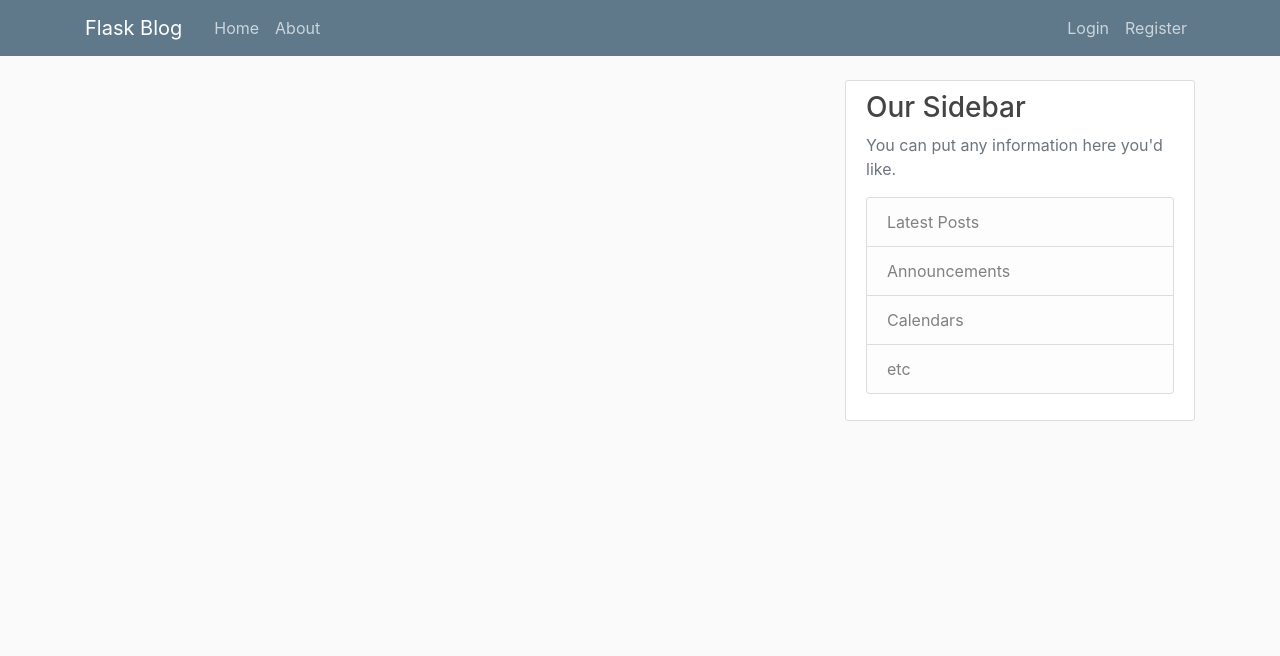
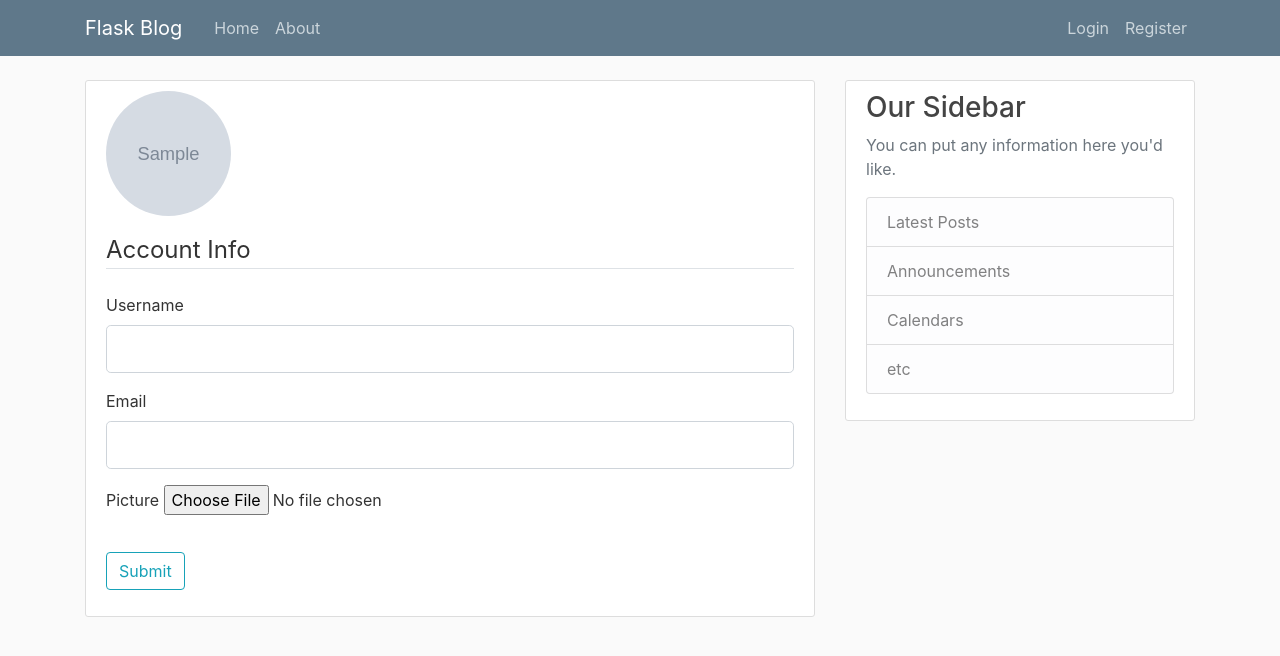
Before and after one commit to nhminh0701/FlaskTutorial, a Python web app: template flaskblog/templates/account.html in a window 1280 px wide. Shown: the top 656 px of the page. Run offline with Jinja, Linux system fonts and the light colour scheme; the template is opened without the code that fills it: most values are stand-ins (such as "Sample title", 1, 10 or a date in 2020); grey boxes marked "Sample" are stand-in pictures; form fields are guessed from the names that the template uses; some libraries are stand-ins or nearby versions.

Commit message:
Part 7 25:48

```diff
--- a/flaskblog/templates/account.html
+++ b/flaskblog/templates/account.html
@@ -2,6 +2,70 @@
 
 {% block content %}
 
-    <h1>{{ current_user.username }}</h1>
+
+
+    <div class="content-section">
+        <div class ="media">
+            <img class="rounded-circle account-img" src="{{ image_file }}">
+            <div class="media-body">
+                <h2 class="account-heading">{{ current_user.username }}</h2>
+                <p class="text-secondary">{{ current_user.email }}</p>
+            </div>
+        </div>
+
+
+
+            <form method="POST" action="" enctype="multipart/form-data">
+                {{ form.hidden_tag() }}
+                <fieldset class="form-group">
+                    <legend class="border-bottom mb-4">Account Info</legend>
+                    <div class="form-group">
+                        {{ form.username.label(class="form-control-label") }}
+
+                        {% if form.username.errors %}
+                            {{ form.username(class="form-control form-control-lg is-invalid") }}
+                            <div class="invalid-feedback">
+                                {% for error in form.username.errors %}
+                                    <span>{{ error }}</span>
+                                {% endfor %}
+                            </div>
+                        {% else %}
+                        {{ form.username(class="form-control form-control-lg") }}
+                        {% endif %}
+                    </div>
+                    <div class="form-group">
+                        {{ form.email.label(class="form-control-label") }}
+
+                        {% if form.email.errors %}
+                            {{ form.email(class="form-control form-control-lg is-invalid") }}
+                            <div class="invalid-feedback">
+                                {% for error in form.email.errors %}
+                                    <span>{{ error }}</span>
+                                {% endfor %}
+                            </div>
+                        {% else %}
+                        {{ form.email(class="form-control form-control-lg") }}
+                        {% endif %}
+                    </div>
+                    <div class="form-group">
+                        {{ form.picture.label() }}
+                        {{ form.picture(class="form-control-label") }}
+                        {% if form.picture.errors %}
+                            {% for error in form.picture.errors %}
+                                <span class="text-danger">{{ error }}</span>
+                            {% endfor %}
+                        {% endif %}
+                    </div>
+
+                </fieldset>
+                <div class="form-group">
+                    {{ form.submit(class="btn btn-outline-info") }}
+                </div>
+            </form>
+
+
+
+    </div>
+
 
 {% endblock content %}
```
Also changed, not shown: flaskblog/form.py (+23 -0 lines), flaskblog/routes.py (+21 -3 lines), flaskblog/site.db, flaskblog/static/profile_pics/default.jpg (added).
